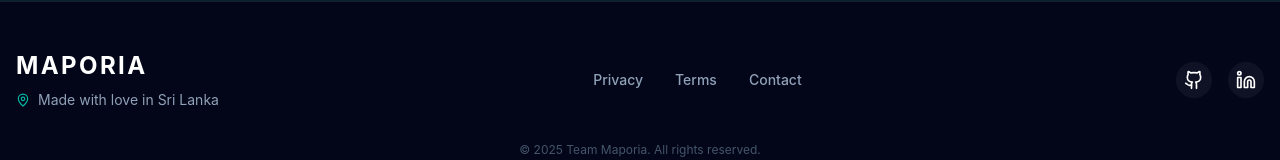
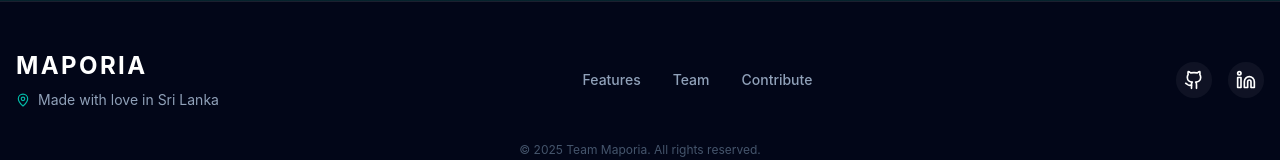
Before and after one commit to MaporiaSL/MaporiaSL_MarketingWeb, a Next.js app: page / in a window 1280 px wide. Shown: the part 3650-3810 px from the top of the page. Built offline with nearby package versions, Linux system fonts and the light colour scheme.

Commit message:
Update Footer.jsx

```diff
--- a/src/components/sections/Footer.jsx
+++ b/src/components/sections/Footer.jsx
@@ -16,9 +16,9 @@ export function Footer() {
 
                 {/* Links */}
                 <div className="flex gap-8 text-sm font-medium">
-                    <a href="#" className="hover:text-teal-400 transition-colors">Privacy</a>
-                    <a href="#" className="hover:text-teal-400 transition-colors">Terms</a>
-                    <a href="#" className="hover:text-teal-400 transition-colors">Contact</a>
+                    <a href="#features" className="hover:text-teal-400 transition-colors">Features</a>
+                    <a href="#team" className="hover:text-teal-400 transition-colors">Team</a>
+                    <a href="#about" className="hover:text-teal-400 transition-colors">Contribute</a>
                 </div>
 
                 {/* Socials */}
```
